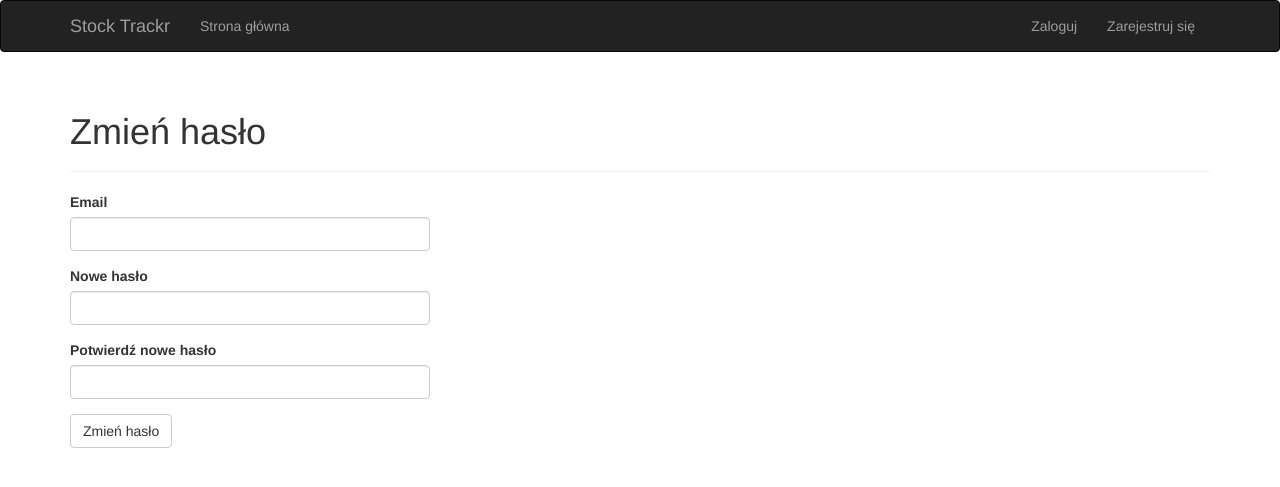
After one commit to tomlaszczuk/nsi_stock_tracker, a Flask app: page /auth/password-reset/1 in a window 1280 px wide. The commit adds this page. Shown: the top 487 px of the page. Run offline with Flask 2, Linux system fonts and the light colour scheme; some libraries are stand-ins or nearby versions.

Commit message:
Password change and password reset

```diff
--- a/app/auth/forms.py
+++ b/app/auth/forms.py
@@ -1,3 +1,4 @@
+from flask.ext.login import current_user
 from flask.ext.wtf import Form
 from wtforms import StringField, PasswordField, BooleanField, SubmitField
 from wtforms import ValidationError
@@ -46,3 +47,44 @@ class RegistrationForm(Form):
             raise ValidationError(
                 'Ten login jest już przypisany do inengo konta'
             )
+
+
+class ChangePasswordForm(Form):
+    old_password = PasswordField('Stare hasło', validators=[DataRequired()])
+    new_password = PasswordField('Nowe hasło', validators=[
+        DataRequired(), EqualTo('confirm_password',
+                                message='Hasła muszą być takie same.')
+    ])
+    confirm_password = PasswordField('Potwierdź nowe hasło',
+                                     validators=[DataRequired()])
+    submit = SubmitField('Zmień')
+
+    def validate_old_password(self, field):
+        if not current_user.verify_password(field.data):
+            raise ValidationError('Błędne hasło.')
+
+    def validate_new_password(self, field):
+        if current_user.verify_password(field.data):
+            raise ValidationError('Nowe hasło powinno być inne niż stare')
+
+
+class PasswordResetRequestForm(Form):
+    email = StringField('Email', validators=[DataRequired(), Email(),
+                                             Length(1, 128)])
+    submit = SubmitField('Potwierdź')
+
+    def validate_email(self, field):
+        if not User.query.filter_by(email=field.data).first():
+            raise ValidationError('Brak konta powiązanego z podanym adresem')
+
+
+class PasswordResetForm(Form):
+    email = StringField('Email', validators=[DataRequired(), Email(),
+                                             Length(1, 128)])
+    new_password = PasswordField('Nowe hasło', validators=[
+        DataRequired(), EqualTo('confirm_password',
+                                message='Hasła muszą być takie same')
+    ])
+    confirm_password = PasswordField('Potwierdź nowe hasło',
+                                     validators=[DataRequired()])
+    submit = SubmitField('Zmień hasło')
--- a/app/auth/views.py
+++ b/app/auth/views.py
@@ -3,7 +3,8 @@ from flask import (render_template, redirect, url_for,
 from flask.ext.login import (login_required, login_user, logout_user,
                              current_user)
 from . import auth
-from .forms import LoginForm, RegistrationForm
+from .forms import (LoginForm, RegistrationForm, ChangePasswordForm,
+                    PasswordResetRequestForm, PasswordResetForm)
 from ..models import User
 from ..decorators import admin_required
 from ..emails import send_mail
@@ -106,3 +107,45 @@ def unconfirmed():
         return redirect(url_for('main.index'))
     admin = current_app.config['ADMIN_EMAIL']
     return render_template('auth/unconfirmed_message.html', admin=admin)
+
+
+@auth.route('/change-password', methods=['GET', 'POST'])
+@login_required
+def change_password():
+    form = ChangePasswordForm()
+    if form.validate_on_submit():
+        current_user.password = form.new_password.data
+        db.session.add(current_user)
+        flash('Hasło zmienione.', 'success')
+        return redirect(url_for('main.index'))
+    return render_template('auth/change_password.html', form=form)
+
+
+@auth.route('/password-reset-request', methods=['GET', 'POST'])
+def password_reset_request():
+    form = PasswordResetRequestForm()
+    if form.validate_on_submit():
+        user = User.query.filter_by(email=form.email.data).first()
+        token = user.generate_password_reset_token()
+        send_mail(to=form.email.data, subject='Reset hasła',
+                  template='email/password_reset',
+                  token=token, user=user)
+        flash('Wiadomość z dalszymi instrukcjami została '
+              'wysłana na podany adres', 'info')
+        return redirect(url_for('auth.login'))
+    return render_template('auth/password_reset_request.html', form=form)
+
+
+@auth.route('/password-reset/<token>', methods=['GET', 'POST'])
+def password_reset(token):
+    form = PasswordResetForm()
+    if form.validate_on_submit():
+        user = User.query.filter_by(email=form.email.data).first()
+        if user and user.confirm_password_reset_token(token,
+                                                      form.new_password.data):
+            flash('Sukces. Możesz się zalogować używając nowego hasła',
+                  'success')
+            return redirect(url_for('auth.login'))
+        else:
+            flash('Błędne żądanie')
+    return render_template('auth/reset_password.html', form=form)
--- a/app/templates/_layouts/base.html
+++ b/app/templates/_layouts/base.html
@@ -23,6 +23,13 @@
             </ul>
             <ul class="nav navbar-nav navbar-right">
                 {% if current_user.is_authenticated() %}
+                <li class="dropdown">
+                    <a href="#" class="dropdown-toggle" data-toggle="dropdown" role="button" aria-expanded="false">Konto <span class="caret"></span></a>
+                    <ul class="dropdown-menu" role="menu">
+                        <li><a href="{{ url_for('auth.change_password') }}">Zmień hasło</a></li>
+                        <li><a href="#">Zarządzanie kontem</a></li>
+                    </ul>
+                </li>
                 <li><a href="{{ url_for('auth.logout') }}">Wyloguj</a></li>
                 {% else %}
                 <li><a href="{{ url_for('auth.login') }}">Zaloguj</a></li>
--- a/app/templates/auth/login.html
+++ b/app/templates/auth/login.html
@@ -13,7 +13,8 @@
     	</div>
 	</div>
 	<div class="row">
-	    <p><a href="#">Nie pamiętasz hasła?</a> | <a href="{{ url_for('auth.register') }}">Nie masz konta?</a></p>
-	    <p>{{ env }}</p>
+	    <p>
+            <a href="{{ url_for('auth.password_reset_request') }}">Nie pamiętasz hasła?</a> | <a href="{{ url_for('auth.register') }}">Nie masz konta?</a>
+        </p>
 	</div
 {% endblock %}
--- /dev/null
+++ b/app/templates/auth/reset_password.html
@@ -0,0 +1,13 @@
+{% extends "_layouts/base.html" %}
+{% import "bootstrap/wtf.html" as wtf %}
+{% block title %}{{ super() }} | Zmień hasło {% endblock %}
+{% block page_content %}
+    <div class="page-header">
+        <h1>Zmień hasło</h1>
+    </div>
+    <div class="row">
+        <div class="col-md-4">
+            {{ wtf.quick_form(form) }}
+        </div>
+    </div>
+{% endblock %}
--- a/requirements.txt
+++ b/requirements.txt
@@ -1,6 +1,7 @@
 Flask==0.10.1
 Flask-Bootstrap==3.3.2.1
 Flask-Login==0.2.11
+Flask-Mail==0.9.1
 Flask-Migrate==1.3.1
 Flask-SQLAlchemy==2.0
 Flask-Script==0.6.6
@@ -12,5 +13,6 @@ SQLAlchemy==0.9.9
 WTForms==2.0.2
 Werkzeug==0.10.1
 alembic==0.7.5.post2
+blinker==1.3
 itsdangerous==0.24
 psycopg2==2.6
```
Also changed, not shown: app/models.py (+18 -0 lines), app/templates/auth/change_password.html (added, +15 -0 lines), app/templates/auth/password_reset_request.html (added, +13 -0 lines), app/templates/email/password_reset.html (added, +8 -0 lines), app/templates/email/password_reset.txt (added, +8 -0 lines).
